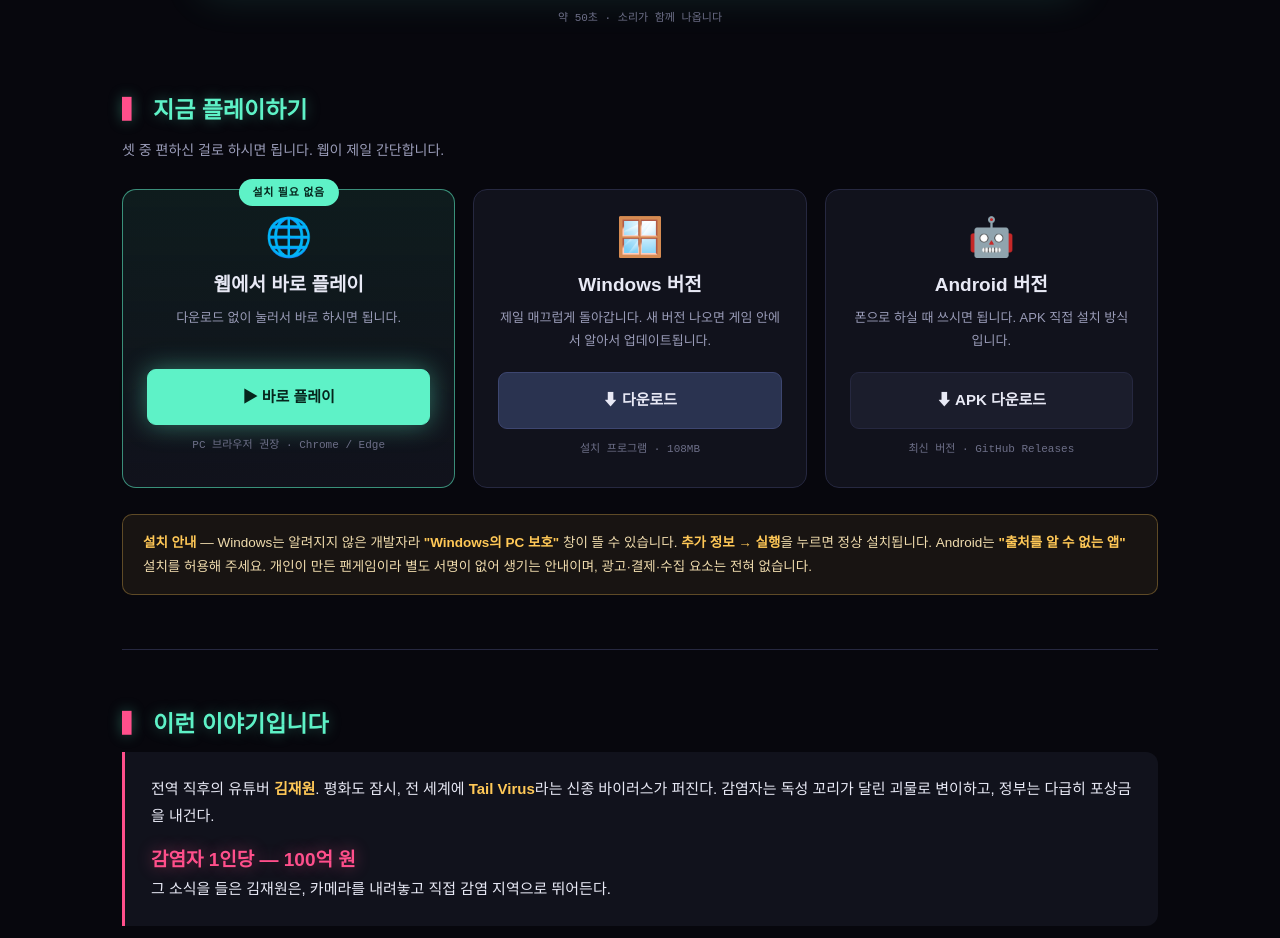
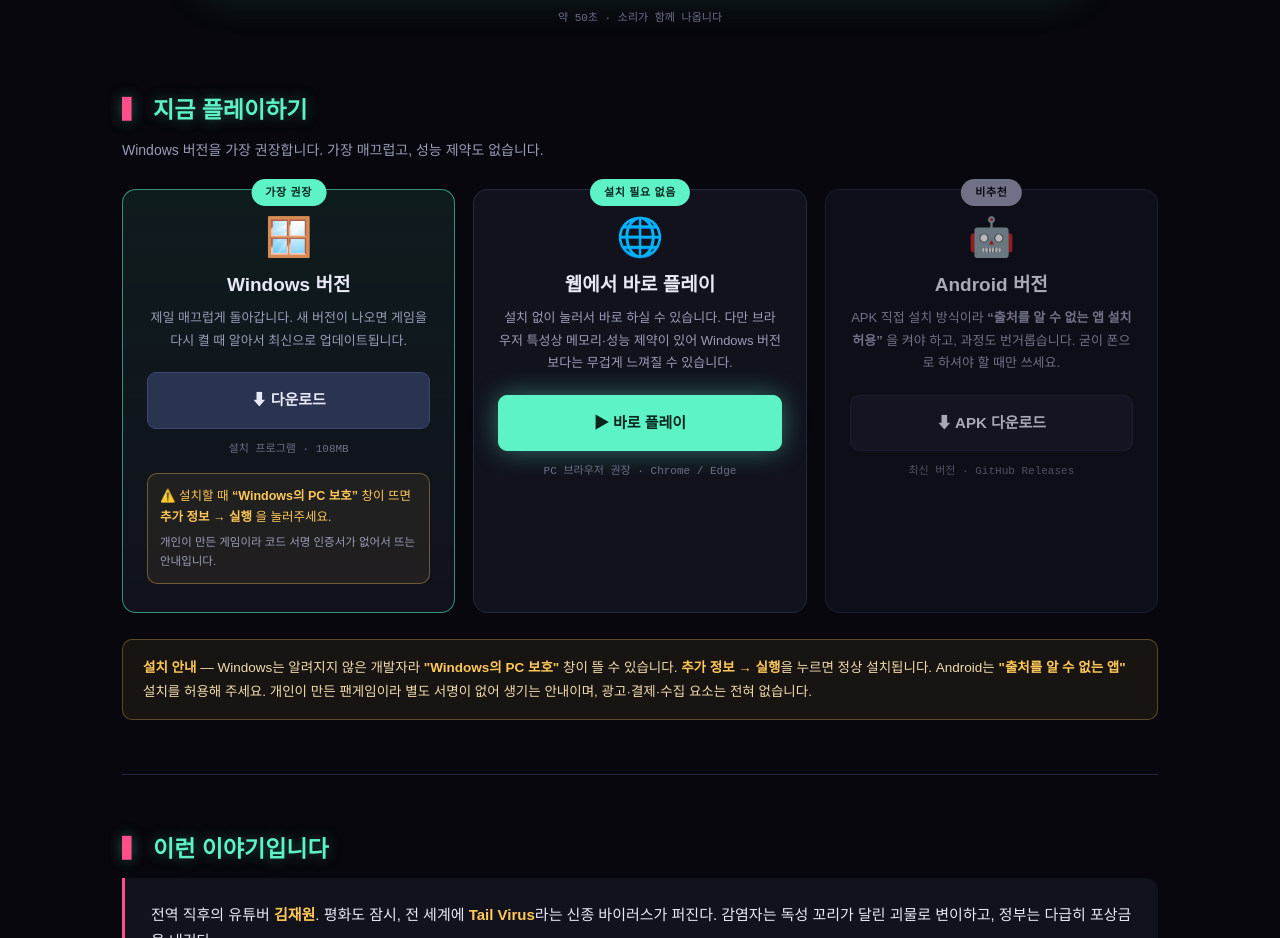
Before and after one commit to seojunLim/JaewonRacesI-Hub, a plain HTML site: page index.html in a window 1280 px wide. Shown: the part 1220-2158 px from the top of the page. Drawn offline with Linux system fonts and the light colour scheme; no server answers; a web font is replaced by a local one.

Commit message:
Reorder download options: Windows recommended, WebGL second, Android discouraged

```diff
--- a/index.html
+++ b/index.html
@@ -93,6 +93,15 @@
     background:var(--neon); color:#06251c; font-size:11px; font-weight:700;
     padding:4px 14px; border-radius:999px; letter-spacing:.06em; white-space:nowrap;
   }
+  .card.muted{opacity:.72}
+  .card.muted:hover{opacity:1}
+  .tag.alt{background:var(--dim); color:#0c0d16}
+  .card .note{
+    margin-top:14px; padding:12px 12px; border-radius:10px;
+    border:1px solid rgba(255,200,87,.35); background:rgba(255,200,87,.07);
+    color:var(--amber); font-size:12.5px; line-height:1.65; text-align:left;
+  }
+  .card .note .small{display:block; margin-top:6px; color:var(--dim); font-size:11.5px}
   .card .ico{font-size:38px; margin-bottom:12px; line-height:1}
   .card h3{font-size:19px; margin-bottom:6px}
   .card p{font-size:13px; color:var(--dim); margin-bottom:20px; min-height:42px}
@@ -213,30 +222,37 @@
   <!-- 다운로드 -->
   <section style="border-top:none; padding-top:8px">
     <h2>지금 플레이하기</h2>
-    <p class="lead">셋 중 편하신 걸로 하시면 됩니다. 웹이 제일 간단합니다.</p>
+    <p class="lead">Windows 버전을 가장 권장합니다. 가장 매끄럽고, 성능 제약도 없습니다.</p>
     <div class="cards">
 
       <div class="card primary">
+        <div class="tag">가장 권장</div>
+        <div class="ico">🪟</div>
+        <h3>Windows 버전</h3>
+        <p>제일 매끄럽게 돌아갑니다. 새 버전이 나오면 게임을 다시 켤 때 알아서 최신으로 업데이트됩니다.</p>
+        <a class="btn win" href="https://www.dropbox.com/scl/fi/1mkmnpvmc30p8fyz20kus/JaewonRacesI_Setup.exe?rlkey=c25hoisortrzdrranztm0bbuc&amp;st=mio7wpas&amp;dl=1">⬇ 다운로드</a>
+        <div class="meta" id="win-meta">설치 프로그램 · 108MB</div>
+        <div class="note">
+          ⚠️ 설치할 때 <strong>“Windows의 PC 보호”</strong> 창이 뜨면<br>
+          <strong>추가 정보</strong> → <strong>실행</strong> 을 눌러주세요.<br>
+          <span class="small">개인이 만든 게임이라 코드 서명 인증서가 없어서 뜨는 안내입니다.</span>
+        </div>
+      </div>
+
+      <div class="card">
         <div class="tag">설치 필요 없음</div>
         <div class="ico">🌐</div>
         <h3>웹에서 바로 플레이</h3>
-        <p>다운로드 없이 눌러서 바로 하시면 됩니다.</p>
+        <p>설치 없이 눌러서 바로 하실 수 있습니다. 다만 브라우저 특성상 메모리·성능 제약이 있어 Windows 버전보다는 무겁게 느껴질 수 있습니다.</p>
         <a class="btn play" href="https://seojunlim.github.io/JaewonRaces-I-WebGL/" target="_blank" rel="noopener">▶ 바로 플레이</a>
         <div class="meta">PC 브라우저 권장 · Chrome / Edge</div>
       </div>
 
-      <div class="card">
-        <div class="ico">🪟</div>
-        <h3>Windows 버전</h3>
-        <p>제일 매끄럽게 돌아갑니다. 새 버전 나오면 게임 안에서 알아서 업데이트됩니다.</p>
-        <a class="btn win" href="https://www.dropbox.com/scl/fi/1mkmnpvmc30p8fyz20kus/JaewonRacesI_Setup.exe?rlkey=c25hoisortrzdrranztm0bbuc&amp;st=mio7wpas&amp;dl=1">⬇ 다운로드</a>
-        <div class="meta" id="win-meta">설치 프로그램 · 108MB</div>
-      </div>
-
-      <div class="card">
+      <div class="card muted">
+        <div class="tag alt">비추천</div>
         <div class="ico">🤖</div>
         <h3>Android 버전</h3>
-        <p>폰으로 하실 때 쓰시면 됩니다. APK 직접 설치 방식입니다.</p>
+        <p>APK 직접 설치 방식이라 <strong>“출처를 알 수 없는 앱 설치 허용”</strong> 을 켜야 하고, 과정도 번거롭습니다. 굳이 폰으로 하셔야 할 때만 쓰세요.</p>
         <a class="btn" href="https://github.com/seojunLim/JaewonRace-I/releases/latest" target="_blank" rel="noopener">⬇ APK 다운로드</a>
         <div class="meta" id="apk-meta">최신 버전 · GitHub Releases</div>
       </div>
```
